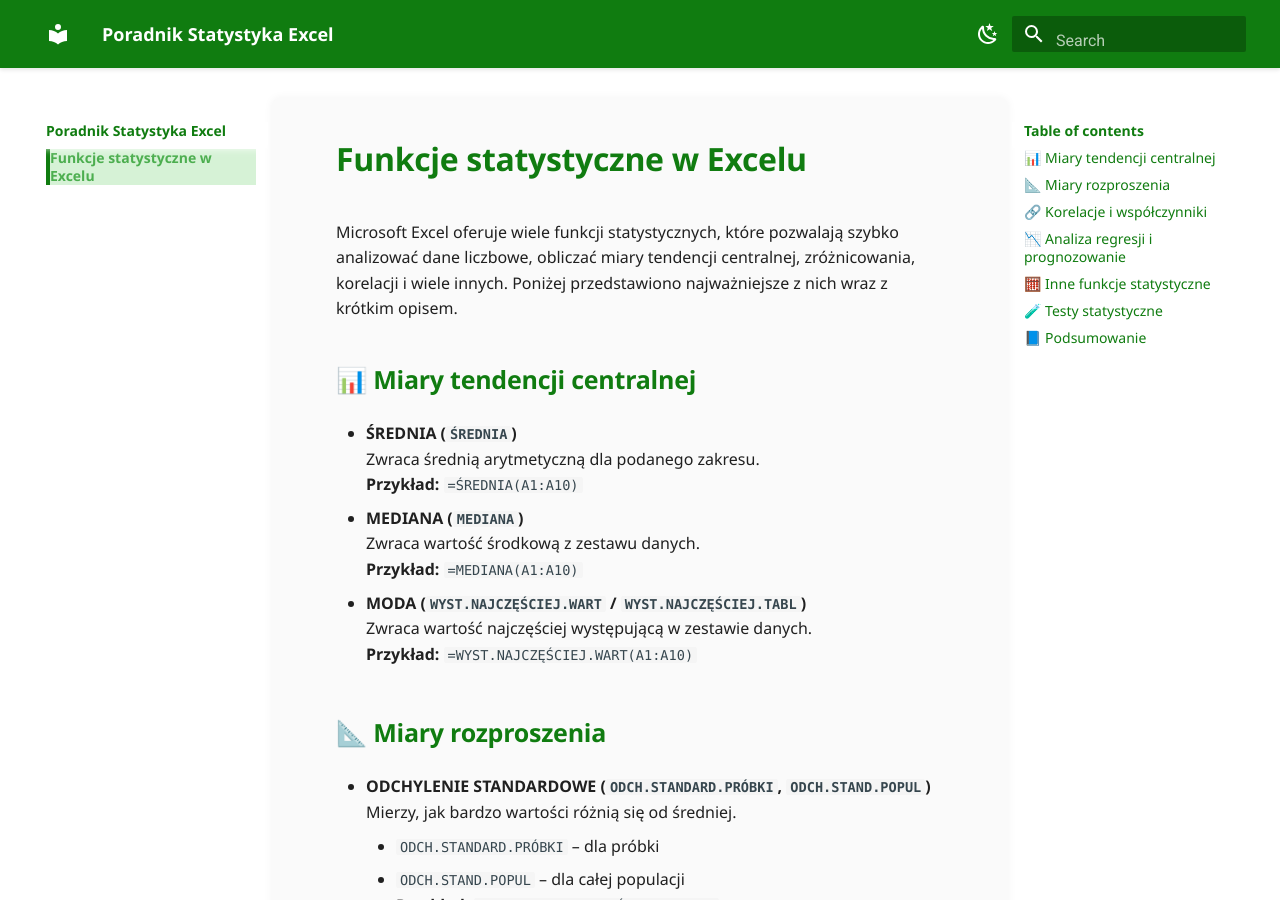
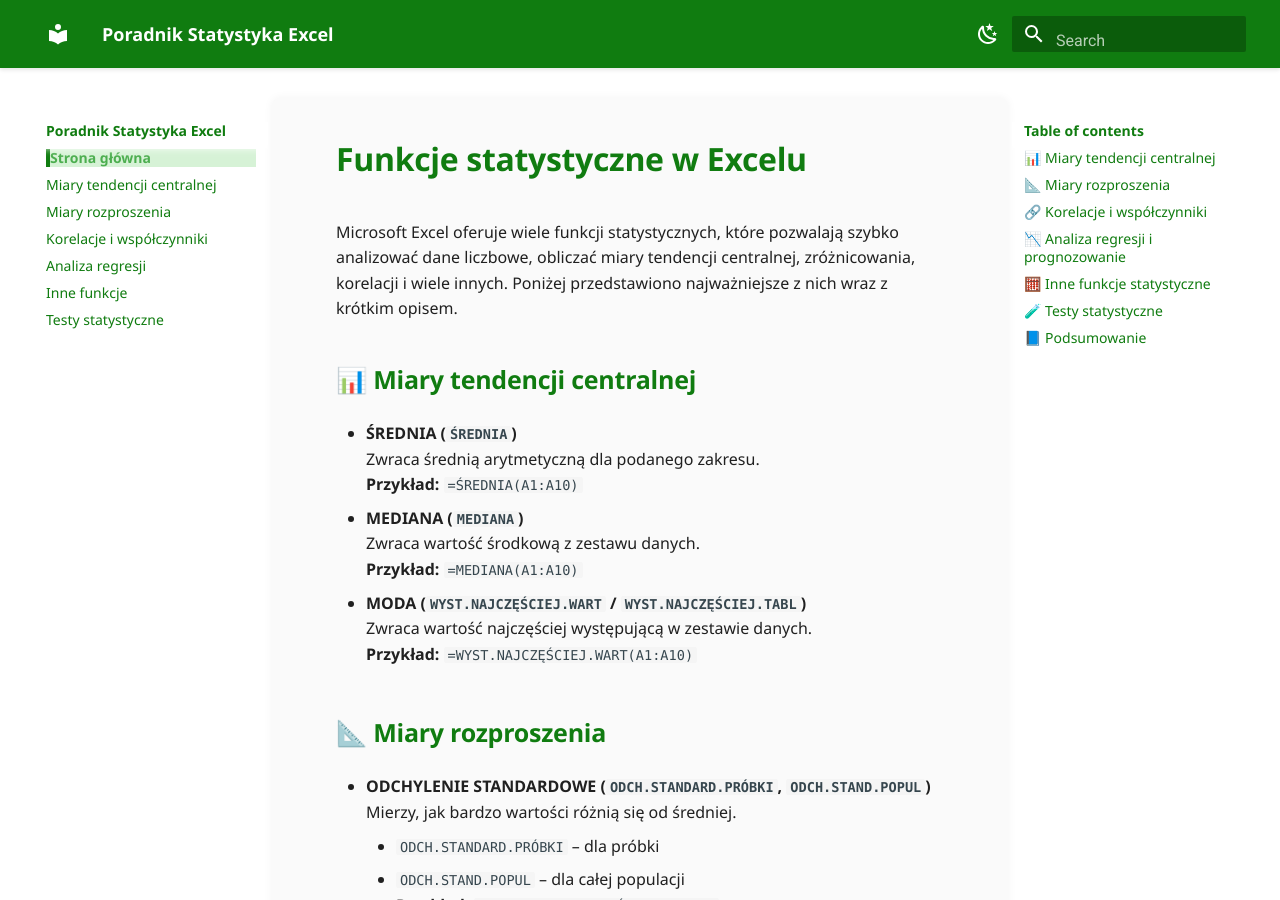
Before and after one commit to Filipek27/Projekt-na-SWPG-Produkcyjny, an MkDocs documentation site: the page built from docs/index.md, in a window 1280 px wide and 900 px high. Built offline with MkDocs 1.6.1 and Material for MkDocs 9.7.7, drawn with Linux system fonts in a browser that asks for light colours.

```diff
--- a/mkdocs.yml
+++ b/mkdocs.yml
@@ -1,4 +1,12 @@
 site_name: Poradnik Statystyka Excel
+nav:
+  - Strona główna: index.md
+  - Miary tendencji centralnej: tendencja.md
+  - Miary rozproszenia: rozproszenie.md
+  - Korelacje i współczynniki: korelacje.md
+  - Analiza regresji: regresja.md
+  - Inne funkcje: inne.md
+  - Testy statystyczne: testy.md
 theme:
   name: material
   palette:
```
Also changed, not shown: docs/tendencja.md (added, +15 -0 lines).
